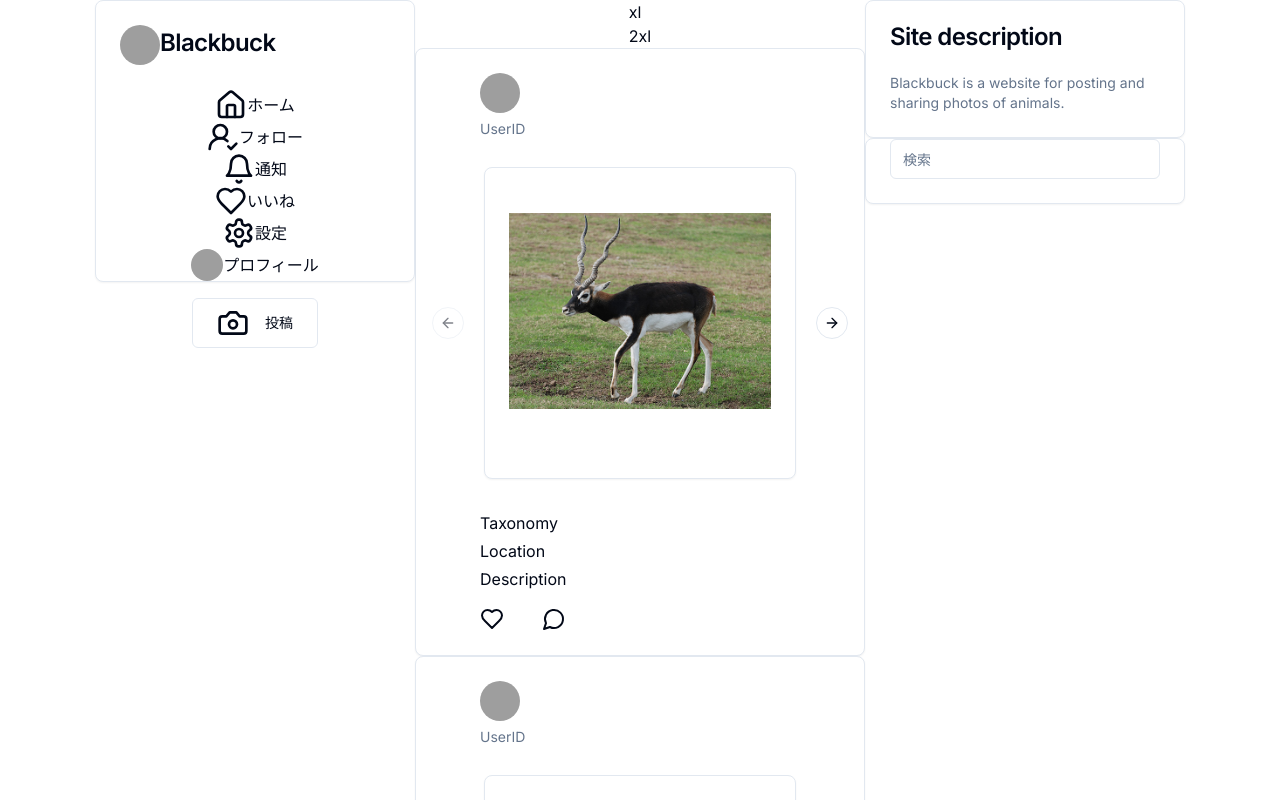
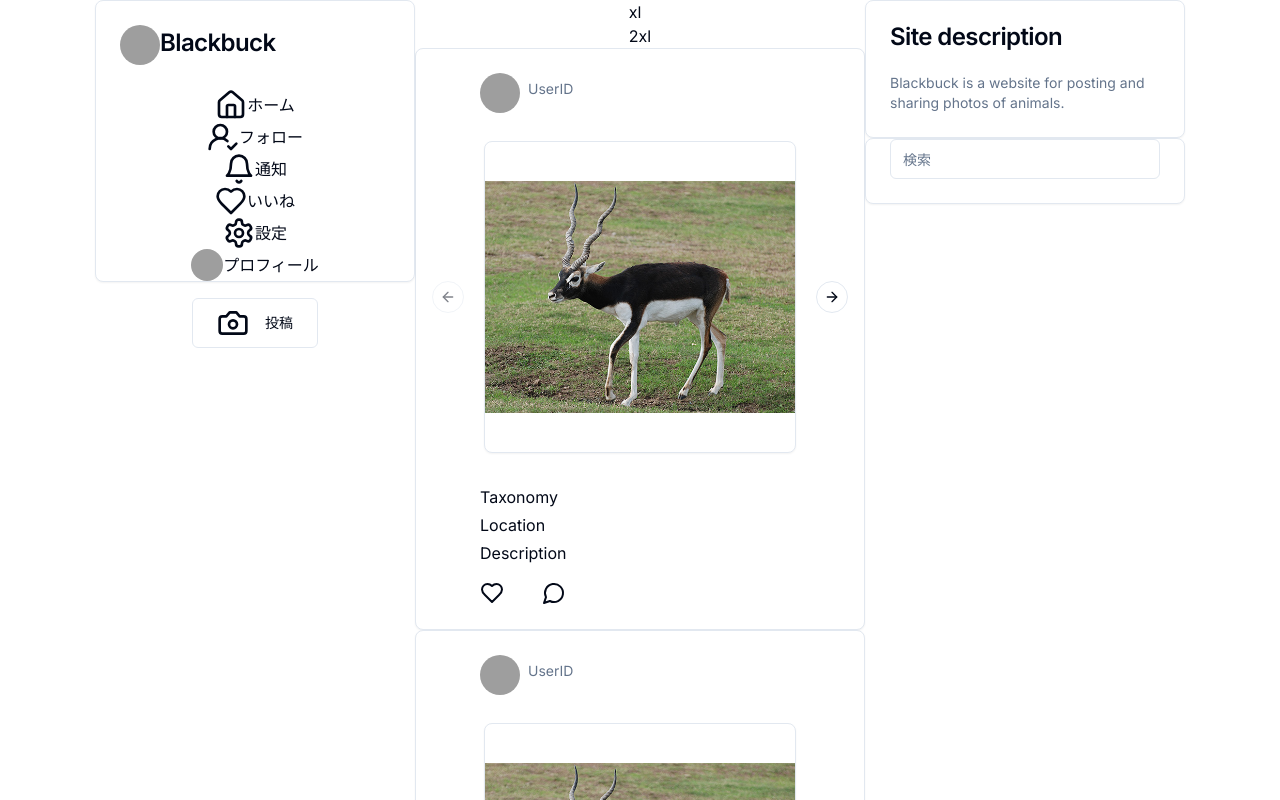
Before and after one commit to raithend/nextjs-project, a Next.js app: page / in a window 1280 px wide. Shown: the top 800 px of the page. Built offline with nearby package versions, Linux system fonts and the light colour scheme; grey boxes are pictures that could not be loaded.

Commit message:
投稿カードのレイアウトを調整した。

```diff
--- a/components/main-content/post.tsx
+++ b/components/main-content/post.tsx
@@ -18,18 +18,18 @@ import {
   CarouselPrevious,
 } from "@/components/ui/carousel"
 
-import { HeartIcon, MessageCircleIcon } from "lucide-react"
+import { UserRoundIcon, HeartIcon, MessageCircleIcon } from "lucide-react"
 
 export function Post() {
     return(
         <div>
             <Card className="px-10">
-                <CardHeader>
+                <CardHeader className="flex-row">
                     <Avatar>
                     <AvatarImage src="https://github.com/shadcn.png" />
-                    <AvatarFallback>CN</AvatarFallback>
+                    <AvatarFallback><UserRoundIcon/></AvatarFallback>
                     </Avatar>
-                    <CardDescription>
+                    <CardDescription className="pl-2">
                         UserID
                     </CardDescription>
                 </CardHeader>
@@ -42,7 +42,7 @@ export function Post() {
                             <CarouselItem key={index}>
                                 <div className="p-1">
                                 <Card>
-                                    <CardContent className="flex aspect-square items-center justify-center">
+                                    <CardContent className="flex aspect-square items-center justify-center p-0">
                                         <Image
                                         src="/blackbuck.jpg"
                                         alt="Blackbuck picture"
```
